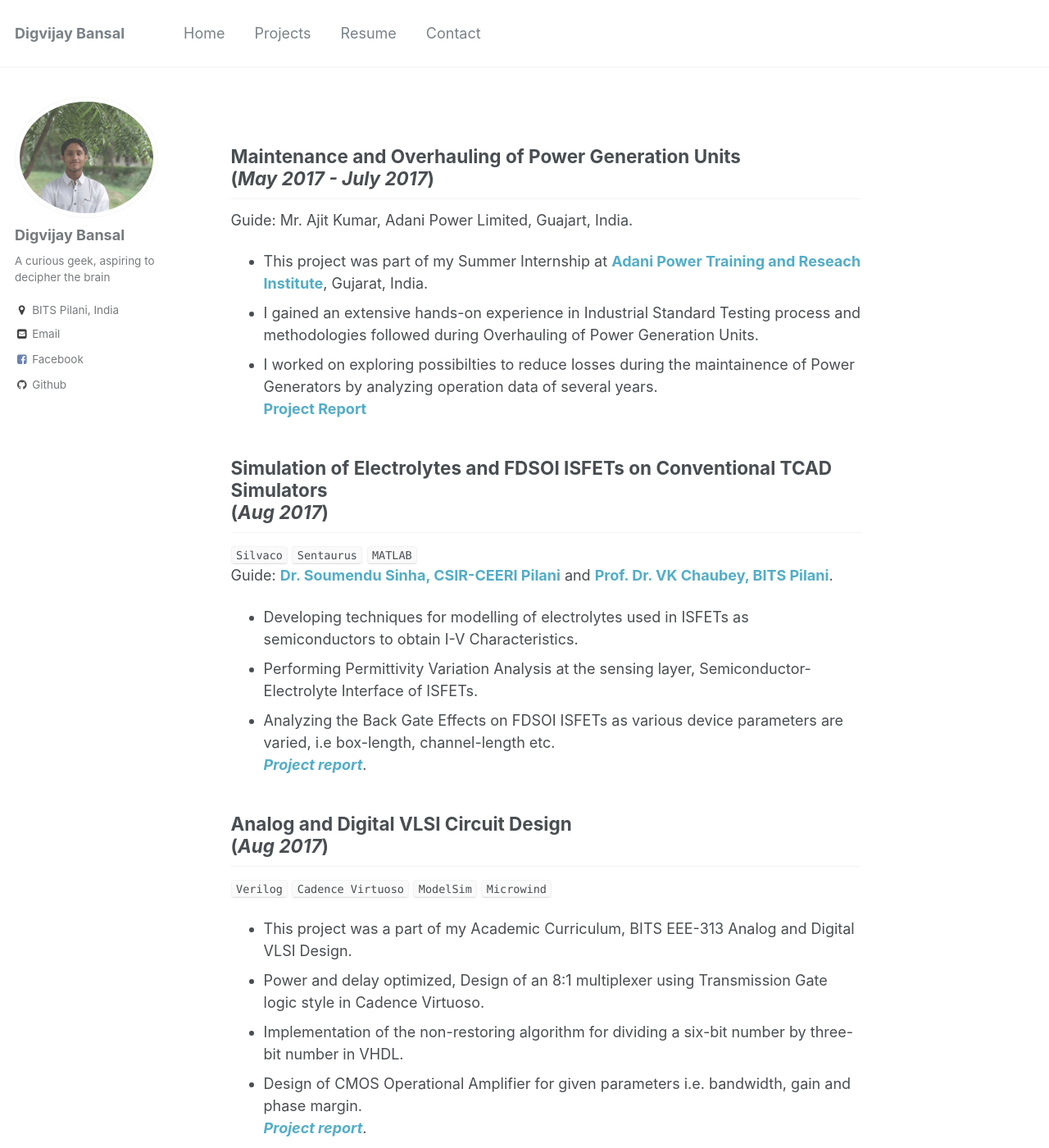
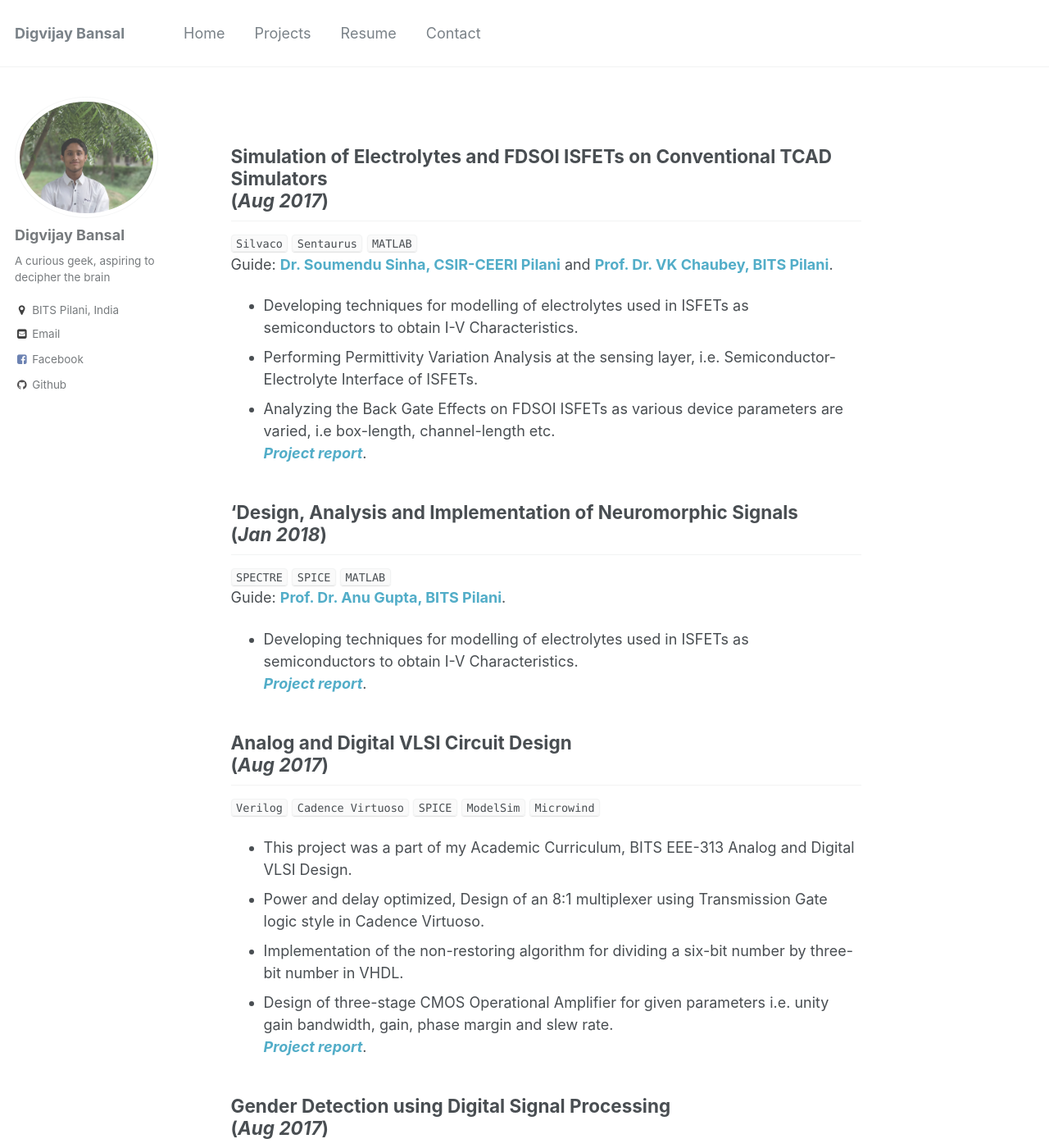
Before and after one commit to digvijay-bansal/digvijay-bansal.github.io, a Jekyll site: the page built from _pages/projects.md, in a window 1280 px wide and 1400 px high. Shown: the whole window at 82% size. Built offline with Jekyll 4.4.1, drawn with Linux system fonts in a browser that asks for light colours; some of the changed text lies outside the part shown.

Commit message:
Update projects.md

```diff
--- a/_pages/projects.md
+++ b/_pages/projects.md
@@ -6,34 +6,31 @@ author_profile: true
 fullwidth: true
 redirect_from:
 ---
-## Maintenance and Overhauling of Power Generation Units <br>(_May 2017 - July 2017_)
-Guide: Mr. Ajit Kumar, Adani Power Limited, Guajart, India.
-<br>
-+	This project was part of my Summer Internship at [**Adani Power Training and Reseach Institute**](http://www.aptri.org/), Gujarat, India.
-+	I gained an extensive hands-on experience in Industrial Standard Testing process and methodologies followed during Overhauling of Power Generation Units.
-+	I worked on exploring possibilties to reduce losses during the maintainence of Power Generators by analyzing operation data of several years.<br>
-[**Project Report**](https://github.com/digvijay-bansal/Maintainence-and-Overhauling-of-Generators-)
-
-
 ## Simulation of Electrolytes and FDSOI ISFETs on Conventional TCAD Simulators <br>(_Aug 2017_)
 `Silvaco` `Sentaurus` `MATLAB`<br>
 Guide: [**Dr. Soumendu Sinha, CSIR-CEERI Pilani**](https://www.ceeri.res.in/profiles/soumendu-sinha) and [**Prof. Dr. VK Chaubey, BITS Pilani**](http://universe.bits-pilani.ac.in/Pilani/vkc/profile).
 + Developing techniques for modelling of electrolytes used in ISFETs as semiconductors to obtain I-V Characteristics.
-+ Performing Permittivity Variation Analysis at the sensing layer, Semiconductor-Electrolyte Interface of ISFETs.
++ Performing Permittivity Variation Analysis at the sensing layer, i.e. Semiconductor-Electrolyte Interface of ISFETs.
 + Analyzing the Back Gate Effects on FDSOI ISFETs as various device parameters are varied, i.e box-length, channel-length etc.<br>
 [**_Project report_**](https://github.com/digvijay-bansal/Simulation-of-FDSOI-ISFETS).
 
+## 'Design, Analysis and Implementation of Neuromorphic Signals<br>(_Jan 2018_)
+`SPECTRE` `SPICE` `MATLAB`<br>
+Guide: [**Prof. Dr. Anu Gupta, BITS Pilani**](http://universe.bits-pilani.ac.in/Pilani/anug/Profile).
++ Developing techniques for modelling of electrolytes used in ISFETs as semiconductors to obtain I-V Characteristics.<br>
+[**_Project report_**](https://github.com/digvijay-bansal/neuromorphic_signal/tree/master).
+
 ## Analog and Digital VLSI Circuit Design<br>(_Aug 2017_)
-`Verilog` `Cadence Virtuoso` `ModelSim` `Microwind`<br>
+`Verilog` `Cadence Virtuoso` `SPICE` `ModelSim` `Microwind`<br>
 + This project was a part of my Academic Curriculum, BITS EEE-313 Analog and Digital VLSI Design.
 + Power and delay optimized, Design of an 8:1 multiplexer using Transmission Gate logic style in Cadence Virtuoso.
 + Implementation of the non-restoring algorithm for dividing a six-bit number by three-bit number in VHDL.
-+ Design of CMOS Operational Amplifier for given parameters i.e. bandwidth, gain and phase margin.<br>
++ Design of three-stage CMOS Operational Amplifier for given parameters i.e. unity gain bandwidth, gain, phase margin and slew rate.<br>
 [**_Project report_**](https://github.com/digvijay-bansal/ADVD-Project/blob/master/ADVD%20Digital%20Assignment.pdf).
 
 ## Gender Detection using Digital Signal Processing<br>(_Aug 2017_)
-`Verilog` `Cadence Virtuoso` `ModelSim` `Microwind`<br>
+`MATLAB`<br>
 + This project was a part of my Academic Curriculum, BITS EEE-434 Digital Signal Processing.
 + Implemented the FFT(Fast Fourier Transform) algorithm on the recorded voice signal to determine the fundamental frequency.
-+ Observed the effect of noise on the fundamental frequency when white Gaussian noise is added to the recorded signal at a suitably low and high value of SNRs.<br>
++ Observed the effect on the fundamental frequency when white Gaussian noise is added to the recorded signal at a suitably low and high values of SNRs.<br>
 [**_Project report_**](https://github.com/digvijay-bansal/Gender-Detection).
```
